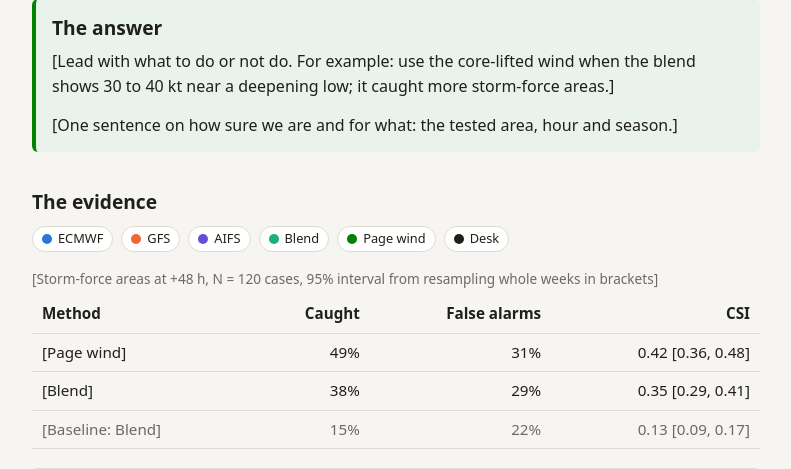
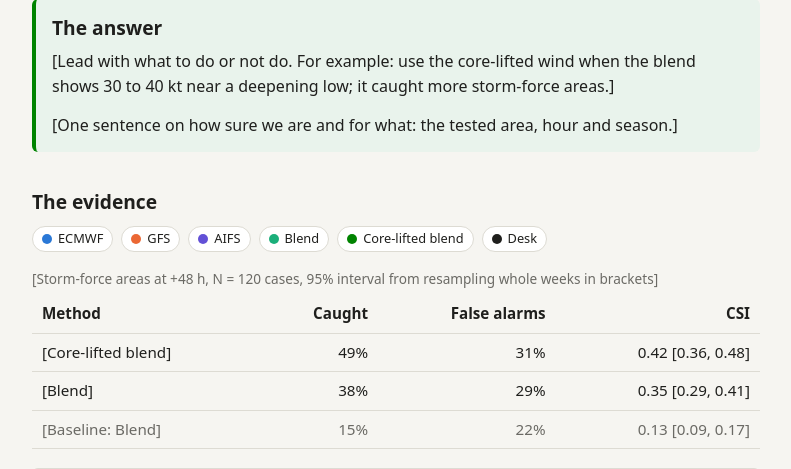
Before and after one commit to jkrek17/marine-research, a Python web app: template templates/review_page.html in a window 1280 px wide. Shown: the part 151-620 px from the top of the page, without its empty margins (244-1035 px from the left). Run offline with Jinja, Linux system fonts and the light colour scheme; the template is opened without the code that fills it, so the values that code supplies are empty; grey boxes are pictures that could not be loaded.

Commit message:
Rename the 'page' method to 'corelift' (Core-lifted blend)
Jason found "page wind" unclear. It is the blend plus 5 kt where the
storm-core chance is 35% or more, the main layer of /marine-wind/.
Key corelift, label "Core-lifted blend", colour unchanged (#008300).

Co-Authored-By: Claude Opus 5.5 (1M context) <noreply@anthropic.com>
Claude-Session: https://claude.ai/code/session_012u76GudjeVghCMMc26JN8z

```diff
--- a/rk/style.py
+++ b/rk/style.py
@@ -17,7 +17,7 @@ GRID = "#ecebe7"
 
 METHOD_COLORS = {
     "ifs": "#2a78d6", "ecmwf": "#2a78d6", "gfs": "#eb6834", "aifs": "#6250d6",
-    "blend": "#1baf7a", "page": "#008300", "mean3": "#7a7974",
+    "blend": "#1baf7a", "corelift": "#008300", "mean3": "#7a7974",
     "gefs": "#eb6834", "ens": "#2a78d6", "aifs-ens": "#6250d6",
     "desk": "#1f1f1d", "analysis": "#5f5e5a", "ascat": "#e34948", "buoys": "#eda100",
 }
@@ -25,7 +25,7 @@ METHOD_COLORS = {
 METHOD_DASHES = {"gefs": (4, 2), "ens": (4, 2), "aifs-ens": (4, 2)}
 METHOD_LABELS = {
     "gfs": "GFS", "ifs": "ECMWF", "ecmwf": "ECMWF", "aifs": "AIFS", "blend": "Blend",
-    "page": "Page wind", "mean3": "3-model mean", "gefs": "GEFS mean", "ens": "ENS mean",
+    "corelift": "Core-lifted blend", "mean3": "3-model mean", "gefs": "GEFS mean", "ens": "ENS mean",
     "aifs-ens": "AIFS ENS mean", "desk": "Desk", "analysis": "Analysis", "ascat": "ASCAT",
     "buoys": "Buoys",
 }
--- a/templates/review_page.html
+++ b/templates/review_page.html
@@ -29,7 +29,7 @@ HOW TO FILL THIS IN
   --gfs: #eb6834;
   --aifs: #6250d6;
   --blend: #1baf7a;
-  --page: #008300;
+  --corelift: #008300;
   --desk: #1f1f1d;
 }
 @media (prefers-color-scheme: dark) {
@@ -45,7 +45,7 @@ HOW TO FILL THIS IN
     --gfs: #f58f66;
     --aifs: #9d90f2;
     --blend: #4fd1a2;
-    --page: #4cc24c;
+    --corelift: #4cc24c;
     --desk: #d8d7d0;
   }
 }
@@ -61,7 +61,7 @@ HOW TO FILL THIS IN
   --gfs: #f58f66;
   --aifs: #9d90f2;
   --blend: #4fd1a2;
-  --page: #4cc24c;
+  --corelift: #4cc24c;
   --desk: #d8d7d0;
 }
 * { box-sizing: border-box; }
@@ -107,7 +107,7 @@ ul { padding-left: 1.2rem; margin: 0 0 0.9rem; }
 .m-gfs { --c: var(--gfs); }
 .m-aifs { --c: var(--aifs); }
 .m-blend { --c: var(--blend); }
-.m-page { --c: var(--page); }
+.m-corelift { --c: var(--corelift); }
 .m-desk { --c: var(--desk); }
 </style>
 </head>
@@ -131,7 +131,7 @@ ul { padding-left: 1.2rem; margin: 0 0 0.9rem; }
     <li class="chip m-gfs">GFS</li>
     <li class="chip m-aifs">AIFS</li>
     <li class="chip m-blend">Blend</li>
-    <li class="chip m-page">Page wind</li>
+    <li class="chip m-corelift">Core-lifted blend</li>
     <li class="chip m-desk">Desk</li>
   </ul>
   <div class="table-wrap">
@@ -141,7 +141,7 @@ ul { padding-left: 1.2rem; margin: 0 0 0.9rem; }
         <tr><th>Method</th><th class="num">Caught</th><th class="num">False alarms</th><th class="num">CSI</th></tr>
       </thead>
       <tbody>
-        <tr><td>[Page wind]</td><td class="num">49%</td><td class="num">31%</td><td class="num">0.42 [0.36, 0.48]</td></tr>
+        <tr><td>[Core-lifted blend]</td><td class="num">49%</td><td class="num">31%</td><td class="num">0.42 [0.36, 0.48]</td></tr>
         <tr><td>[Blend]</td><td class="num">38%</td><td class="num">29%</td><td class="num">0.35 [0.29, 0.41]</td></tr>
         <tr class="base"><td>[Baseline: Blend]</td><td class="num">15%</td><td class="num">22%</td><td class="num">0.13 [0.09, 0.17]</td></tr>
       </tbody>
--- a/tools/style_demo.py
+++ b/tools/style_demo.py
@@ -13,7 +13,7 @@ from rk.basins import BASINS
 def lead_chart(out):
     fig, ax = plt.subplots(figsize=(6.4, 3.8))
     leads = np.arange(24, 121, 24)
-    base = {"gfs": 4.2, "ecmwf": 3.7, "aifs": 3.9, "blend": 3.5, "page": 3.3}
+    base = {"gfs": 4.2, "ecmwf": 3.7, "aifs": 3.9, "blend": 3.5, "corelift": 3.3}
     for m, b in base.items():
         key = "ifs" if m == "ecmwf" else m
         y = b + 0.022 * (leads - 24) + (0.2 if m == "gfs" else 0)
@@ -22,7 +22,7 @@ def lead_chart(out):
                     textcoords="offset points", va="center", fontsize=9, color=style.METHOD_COLORS[key])
     ax.set_xticks(leads); ax.set_xlim(20, 138)
     ax.set_xlabel("Lead time (h)"); ax.set_ylabel("Wind MAE where 25+ kt (kt)")
-    style.title(ax, "Page wind has the lowest error at every lead",
+    style.title(ax, "Core-lifted blend has the lowest error at every lead",
                 "142 cases, Nov 2025-Mar 2026, N Atlantic 12 UTC (synthetic)")
     style.save(fig, Path(out) / "lead_chart.png")
 
```
Also changed, not shown: STUDIES.md (+1 -1 lines), STYLE.md (+1 -1 lines), rk/CONTRACT.md (+1 -1 lines), templates/design_card.md (+1 -1 lines).
